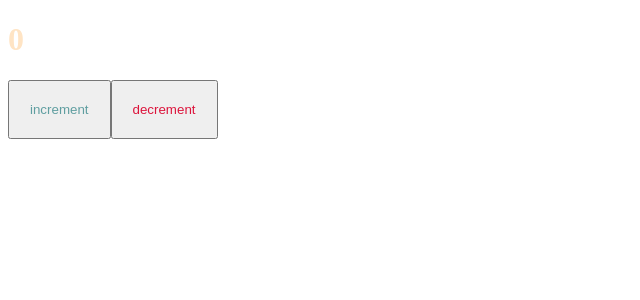
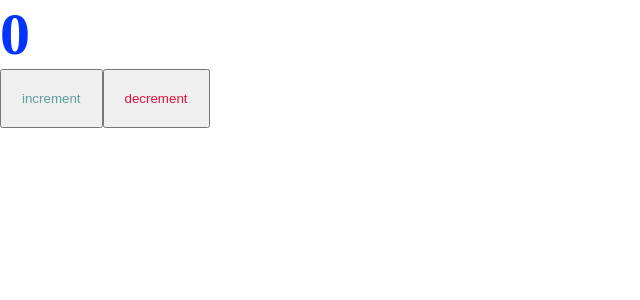
Before and after one commit to Dimaaasik/midcor, a React app: page / in a window 1280 px wide. Shown: the top 300 px of the page, without its empty margins (0-640 px from the left). Built offline with nearby package versions, Linux system fonts and the light colour scheme.

Commit message:
styles refresh

```diff
--- a/src/App.tsx
+++ b/src/App.tsx
@@ -1,8 +1,10 @@
+import React from "react";
 import {Counter} from "./components/Counter";
+import './index.scss';
 
 const App = () => {
     return (
-        <div>
+        <div className="app">
             <Counter/>
         </div>
     );
--- a/src/components/Counter.module.scss
+++ b/src/components/Counter.module.scss
@@ -8,5 +8,5 @@
 }
 
 .counter{
-  color: bisque;
+  color: #0134ff;
 }
--- /dev/null
+++ b/src/index.scss
@@ -0,0 +1,9 @@
+*{
+  margin: 0;
+  padding: 0;
+  box-sizing: border-box;
+}
+
+.app{
+  font-size: 30px;
+}
--- a/src/index.tsx
+++ b/src/index.tsx
@@ -3,8 +3,6 @@
 import App from "./App";
 
 render(
-    <div>
-        <App/>
-    </div>,
+    <App/>,
     document.getElementById('root')
 )
```
